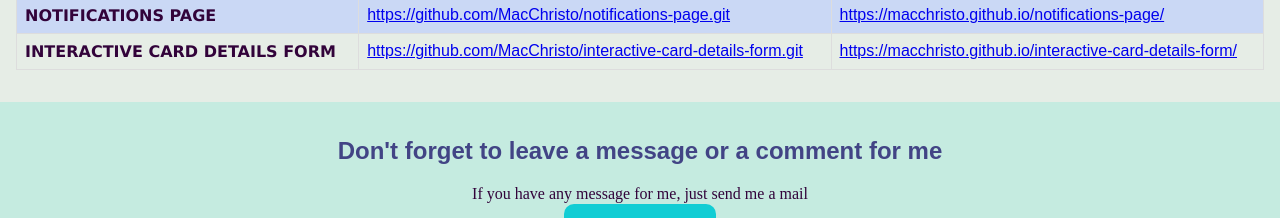
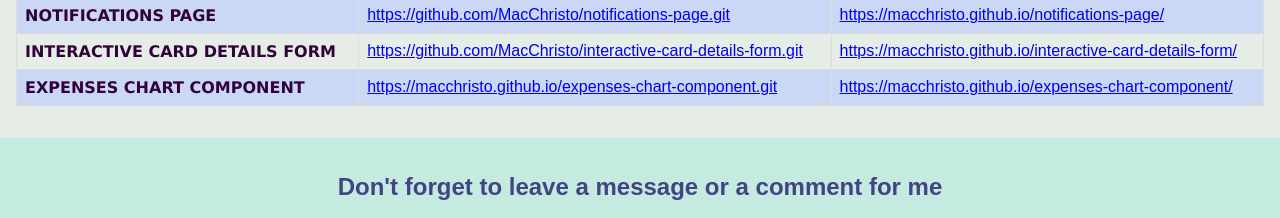
Before and after one commit to MacChristo/My-Frontend-Projects, a plain HTML site: page index.html in a window 1280 px wide. Shown: the part 1571-1789 px from the top of the page. Drawn offline with Linux system fonts and the light colour scheme.

Commit message:
modified file

```diff
--- a/index.html
+++ b/index.html
@@ -189,6 +189,11 @@
                         <td><a href="https://github.com/MacChristo/interactive-card-details-form.git">https://github.com/MacChristo/interactive-card-details-form.git</a></td>
                         <td><a href="https://macchristo.github.io/interactive-card-details-form/">https://macchristo.github.io/interactive-card-details-form/</a></td>
                     </tr>
+                    <tr>
+                        <td class="name">EXPENSES CHART COMPONENT</td>
+                        <td><a href="https://github.com/MacChristo/expenses-chart-component.git">https://macchristo.github.io/expenses-chart-component.git</a></td>
+                        <td><a href="https://macchristo.github.io/expenses-chart-component/">https://macchristo.github.io/expenses-chart-component/</a></td>
+                    </tr>
 
                 </tbody>
             </table>
```
